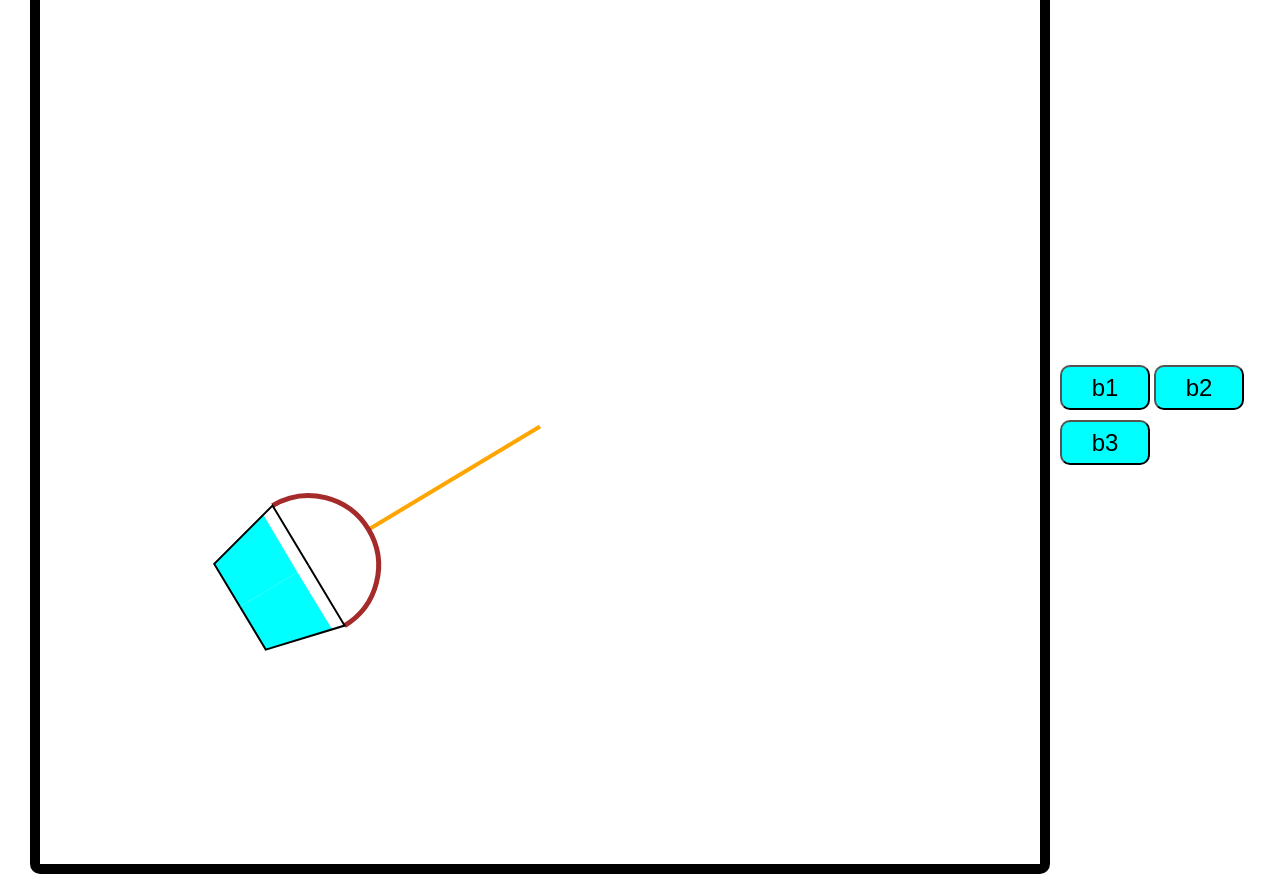
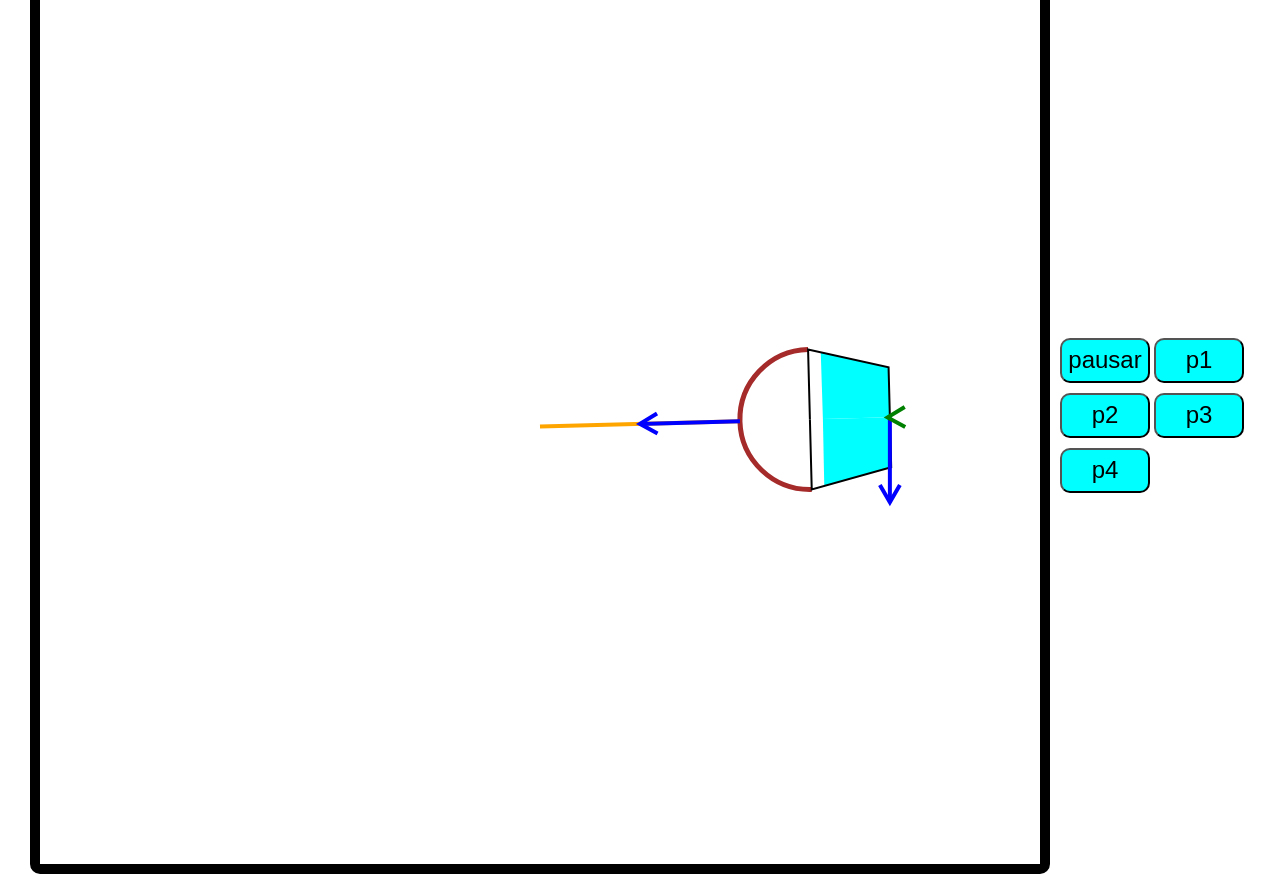
Before and after one commit to steniowrsilva/physimul2, a plain HTML site: page index.html in a window 1280 px wide. Shown: the part 58-936 px from the top of the page. Drawn offline with Linux system fonts and the light colour scheme.

Commit message:
add weight vector's radial comp and its arrowhead

```diff
--- a/index.html
+++ b/index.html
@@ -17,9 +17,11 @@
     </div>
 
     <div class="buttons">
-    <button class="b">b1</button>
-    <button class="b">b2</button>
-    <button class="b">b3</button>
+    <button class="b">pausar</button>
+    <button class="b">p1</button>
+    <button class="b">p2</button>
+    <button class="b">p3</button>
+    <button class="b">p4</button>
     </div>
 
     </div>
--- a/script.js
+++ b/script.js
@@ -10,11 +10,6 @@ function vector (length, x, y) {
     }
 }
 
-const weight = vector(null,null,null);
-const weightX = vector(null,null,null);
-const weightY = vector(null,null,null);
-const tension = vector(null,null,null);
-const centripetalForce = vector(null,null,null); //to use them later
 
 const cable = {
     Radius: 350
@@ -27,17 +22,28 @@ const bucket = {
     get topRadius() {
         return this.radiusDiff+this.bottomRadius
     },
-    //get betha() {Math.atan(this.radiusDiff/this.height)},
     get L() {
         return Math.sqrt(this.radiusDiff**2 + this.height**2)
     }
 }
+let signal = 1;
 let t = 0;
 let dalpha = (Math.PI/180)*(t);
 
 let alpha = Math.PI/2 - dalpha;
 
-let betha = Math.atan(bucket.radiusDiff/bucket.height)
+let betha = Math.atan(bucket.radiusDiff/bucket.height);
+
+let arrowhead = 20;
+
+const weight = vector(85,canvas.width/2 + (cable.Radius)*Math.cos(alpha),
+                         canvas.height/2 + (cable.Radius)*Math.sin(alpha));
+const weightRadial = vector(weight.length*Math.cos(dalpha), canvas.width/2 + (cable.Radius)*Math.cos(alpha),
+                                                            canvas.height/2 + (cable.Radius)*Math.sin(alpha));
+const tension = vector(100,canvas.width/2 + (cable.Radius - bucket.height-70)*Math.cos(alpha),
+                       canvas.height/2 + (cable.Radius - bucket.height-70)*Math.sin(alpha));
+const centripetalForce = vector(null,null,null); //to use them later
+
 
 function drawCable() {
     //------------cable-----------------
@@ -51,7 +57,6 @@ function drawCable() {
     ctx.closePath();
 
 }
-
 
 function drawBucket () {
     //-----------bucket's rim------------------------------
@@ -130,16 +135,123 @@ function drawBucket () {
     ctx.closePath();
 }
 
+function drawVectors() {
+
+    //---------weight vector----------
+    weight.x = canvas.width/2 + (cable.Radius)*Math.cos(alpha); // to update position
+    weight.y = canvas.height/2 + (cable.Radius)*Math.sin(alpha);
+    ctx.beginPath();
+    ctx.moveTo(weight.x, weight.y);
+    ctx.lineTo(weight.x, weight.y + weight.length);
+    ctx.strokeStyle = 'blue';
+    ctx.lineWidth = 4;
+    ctx.stroke();
+    ctx.closePath();
+
+    //----weight vector's arrowhead---
+    ctx.beginPath();
+    ctx.moveTo(weight.x, weight.y + weight.length);
+    ctx.lineTo(weight.x + arrowhead*Math.cos(-Math.PI/2 - Math.PI/6),
+               weight.y + weight.length + arrowhead*Math.sin(-Math.PI/2 - Math.PI/6));
+    ctx.lineTo(weight.x, weight.y + weight.length);
+    ctx.lineTo(weight.x + arrowhead*Math.cos(-Math.PI/2 + Math.PI/6),
+               weight.y + weight.length + arrowhead*Math.sin(-Math.PI/2 + Math.PI/6));
+    ctx.strokeStyle = 'blue';
+    ctx.lineWidth = 4;
+    ctx.stroke();
+    ctx.closePath();
+
+    //-------tension vector---------
+    tension.x = canvas.width/2 + (cable.Radius - bucket.height-70)*Math.cos(alpha); // to update position
+    tension.y = canvas.height/2 + (cable.Radius - bucket.height-70)*Math.sin(alpha);
+    ctx.beginPath();
+    ctx.moveTo(tension.x, tension.y);
+    ctx.lineTo(tension.x + tension.length*Math.cos(-Math.PI + alpha),
+               tension.y + tension.length*Math.sin(-Math.PI + alpha));
+    ctx.strokeStyle = 'blue';
+    ctx.lineWidth = 4;
+    ctx.stroke();
+    ctx.closePath();
+
+    //--tension vector's arrowhead---
+    ctx.beginPath();
+    ctx.moveTo(tension.x + tension.length*Math.cos(-Math.PI + alpha),
+               tension.y + tension.length*Math.sin(-Math.PI + alpha));
+    ctx.lineTo(tension.x + tension.length*Math.cos(-Math.PI + alpha) + arrowhead*Math.cos(alpha-Math.PI/6),
+               tension.y + tension.length*Math.sin(-Math.PI + alpha) + arrowhead*Math.sin(alpha-Math.PI/6));
+    ctx.lineTo(tension.x + tension.length*Math.cos(-Math.PI + alpha),
+               tension.y + tension.length*Math.sin(-Math.PI + alpha));
+    ctx.lineTo(tension.x + tension.length*Math.cos(-Math.PI + alpha) + arrowhead*Math.cos(alpha+Math.PI/6),
+               tension.y + tension.length*Math.sin(-Math.PI + alpha) + arrowhead*Math.sin(alpha+Math.PI/6));
+    ctx.strokeStyle = 'blue';
+    ctx.lineWidth = 4;
+    ctx.stroke();
+    ctx.closePath();
+
+    //-----weight vector's radial component---
+    weightRadial.x = canvas.width/2 + (cable.Radius)*Math.cos(alpha);
+    weightRadial.y = canvas.height/2 + (cable.Radius)*Math.sin(alpha);
+    weightRadial.length = weight.length*Math.cos(dalpha);
+
+    ctx.beginPath();
+    ctx.moveTo(weightRadial.x, weightRadial.y);
+    ctx.lineTo(weightRadial.x + weightRadial.length*Math.cos(alpha),
+               weightRadial.y + weightRadial.length*Math.sin(alpha));
+    ctx.strokeStyle = 'green';
+    ctx.lineWidth = 4;
+    ctx.stroke();
+    ctx.closePath();
+
+    //-----weight vector's radial component's arrowhead---
+    const tolerance = 1e-10; // A small value to consider as close to zero
+    if (Math.abs(Math.sin(alpha)) < tolerance) { signal *= -1}
+
+    ctx.beginPath();
+    ctx.moveTo(weightRadial.x + weightRadial.length*Math.cos(alpha),
+               weightRadial.y + weightRadial.length*Math.sin(alpha));
+    if (signal>0) {
+    ctx.lineTo(weightRadial.x + weightRadial.length*Math.cos(alpha) +
+               arrowhead*Math.cos(-Math.PI/2 + Math.PI/6 - dalpha),
+               weightRadial.y + weightRadial.length*Math.sin(alpha) +
+               arrowhead*Math.sin(-Math.PI/2 + Math.PI/6 - dalpha));
+    ctx.lineTo(weightRadial.x + weightRadial.length*Math.cos(alpha),
+               weightRadial.y + weightRadial.length*Math.sin(alpha));
+    ctx.lineTo(weightRadial.x + weightRadial.length*Math.cos(alpha) +
+               arrowhead*Math.cos(-Math.PI/2-dalpha-Math.PI/6),
+               weightRadial.y + weightRadial.length*Math.sin(alpha) +
+               arrowhead*Math.sin(-Math.PI/2-dalpha-Math.PI/6));
+    } else {
+    ctx.lineTo(weightRadial.x + weightRadial.length*Math.cos(alpha) +
+               arrowhead*Math.cos(-Math.PI/6 - dalpha + Math.PI/2),
+               weightRadial.y + weightRadial.length*Math.sin(alpha) +
+               arrowhead*Math.sin(-Math.PI/6 - dalpha +  Math.PI/2));
+    ctx.lineTo(weightRadial.x + weightRadial.length*Math.cos(alpha),
+               weightRadial.y + weightRadial.length*Math.sin(alpha));
+    ctx.lineTo(weightRadial.x + weightRadial.length*Math.cos(alpha) +
+               arrowhead*Math.cos(alpha+Math.PI/6),
+               weightRadial.y + weightRadial.length*Math.sin(alpha) +
+               arrowhead*Math.sin(alpha+Math.PI/6));
+    }
+
+    ctx.strokeStyle = 'green';
+    ctx.lineWidth = 4;
+    ctx.stroke();
+    ctx.closePath();
+
+}
+
 function drawAll() {
     ctx.clearRect(0, 0, canvas.width, canvas.height);
 
-    t += 1;
+    t += 1.5;
     dalpha = (Math.PI/180)*(t);
     alpha = Math.PI/2 - dalpha;
 
     drawCable();
     drawBucket();
+    drawVectors();
 
+    // if(alpha>-Math.PI/2){requestAnimationFrame(drawAll);}
     requestAnimationFrame(drawAll);
 }
 
```
